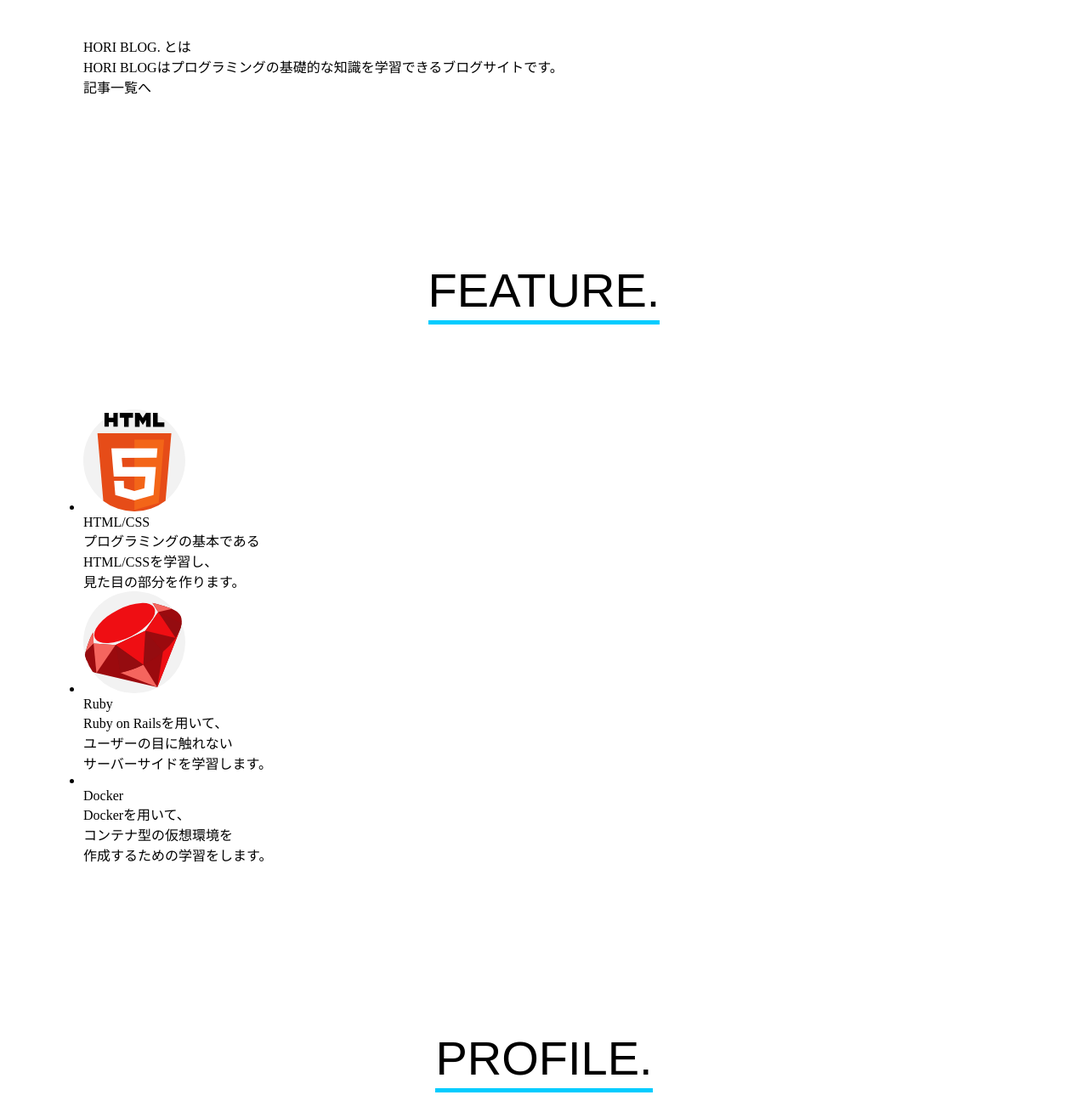
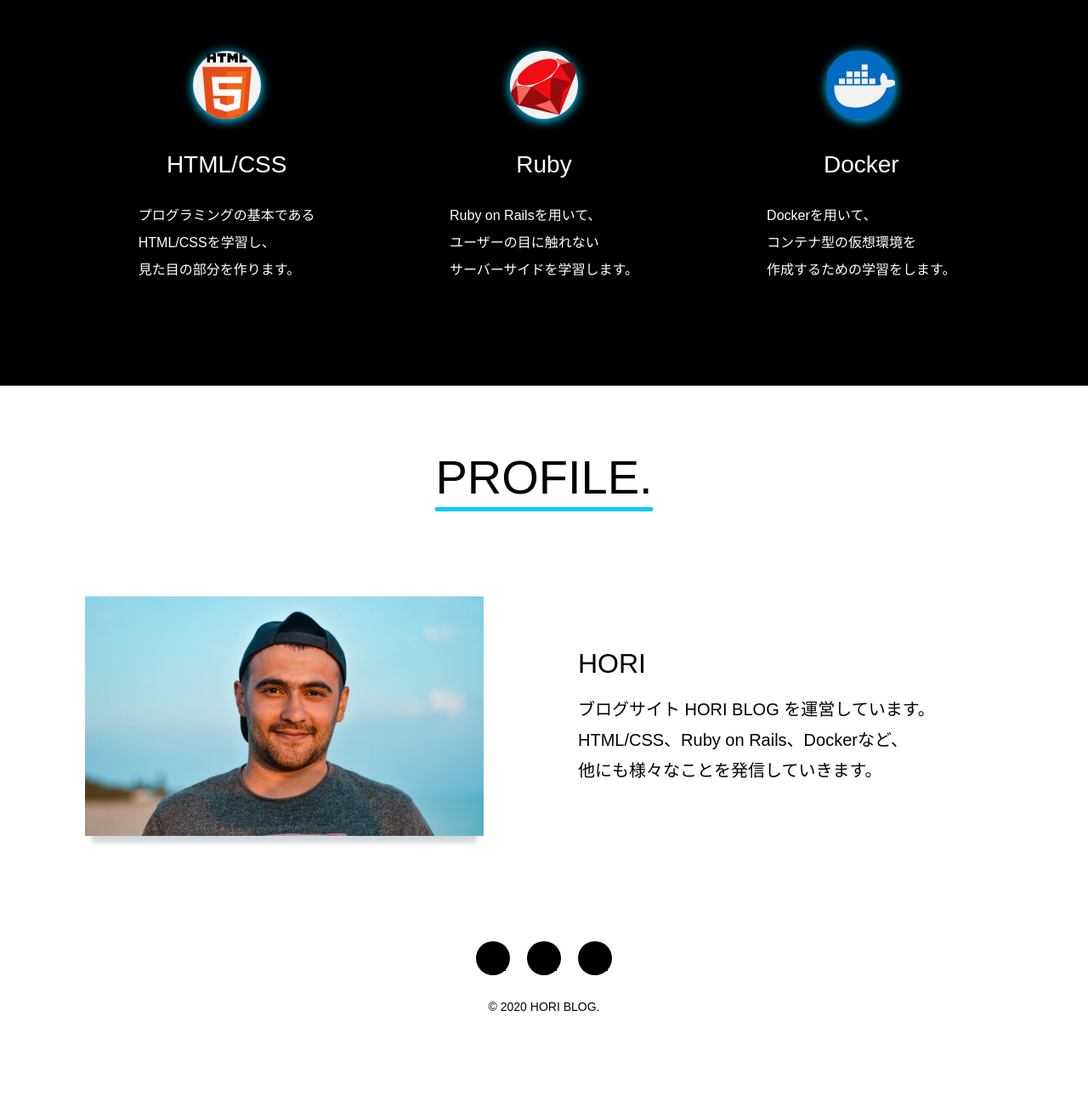
Before and after one commit to Yusuke-Horita/cording_1, a plain HTML site: page index.html in a window 1280 px wide. Shown: the part 1510-2799 px from the top of the page at 85% size. Drawn offline with Linux system fonts and the light colour scheme.

Commit message:
コーディング学習

```diff
--- /dev/null
+++ b/css/cssreset-min.css
@@ -0,0 +1,2 @@
+html{color:#000;background:#FFF}body,div,dl,dt,dd,ul,ol,li,h1,h2,h3,h4,h5,h6,pre,code,form,fieldset,legend,input,textarea,p,blockquote,th,td,xmp{margin:0;padding:0}table{border-collapse:collapse;border-spacing:0}fieldset,img{border:0}address,caption,cite,code,dfn,em,strong,th,var{font-style:normal;font-weight:normal}ol,ul{list-style:none}caption,th{text-align:left}h1,h2,h3,h4,h5,h6{font-size:100%;font-weight:normal}q:before,q:after{content:''}abbr,acronym{border:0;font-variant:normal}sup{vertical-align:text-top}sub{vertical-align:text-bottom}input,textarea,select{font-family:inherit;font-size:inherit;font-weight:inherit;*font-size:100%}legend{color:#000}#yui3-css-stamp.cssreset{display:none}
+input,select,textarea,button{outline:none;}body{color:#000;-webkit-text-size-adjust:100%;}img{max-width:100%;}*{box-sizing: border-box;}
--- a/css/style.css
+++ b/css/style.css
@@ -1,47 +1,42 @@
 @charset "utf-8";
-
-* {
-	margin: 0;
-	padding: 0;
-}
+@import url(https://fonts.googleapis.com/earlyaccess/notosansjapanese.css);
 
 a {
   color: #000;
   text-decoration: none;
 }
-
 .container {
-	max-width: 1084px;
+  max-width: 1160px;
   padding: 0 40px;
   margin: 0 auto;
 }
 
+
+/* ヘッダー */
 header {
   width: 100%;
   position: absolute;
   top: 0;
   left: 0;
 }
-
 header > .container {
-	height: 110px;
+  height: 100px;
   display: flex;
   align-items: center;
   max-width: none;
   padding: 0 60px;
 }
 
-/*ロゴ*/
+/* ロゴ */
 .area_logo_header .logo {
   display: block;
 }
-
 .area_logo_header img {
   height: 60px;
   vertical-align: bottom;
 }
 
-/*ヘッダーナビ*/
+/* ヘッダーナビ */
 .nav_header {
   margin: 0 0 0 auto;
 }
@@ -50,16 +45,13 @@ header > .container {
   align-items: center;
   margin: 0 -15px;
 }
-
 .list_nav_header > li {
   padding: 0 15px;
 }
-
 .list_nav_header a {
   color: #fff;
-	font: 500 18px/1em 'futura', 'noto sans japanese',sans-serif;
+  font: 400 18px/1em 'futura PT', 'noto sans japanese',sans-serif;
 }
-
 [class*="btn_ico"] {
   color: #fff;
   font: 400 18px/1em 'futura PT', 'noto sans japanese',sans-serif;
@@ -71,7 +63,6 @@ header > .container {
   box-shadow: 0px 7px 6px -4px rgba(16,61,72,.2);
   position: relative;
 }
-
 [class*="btn_ico"]:before {
   content: "";
   display: block;
@@ -85,17 +76,20 @@ header > .container {
   left: 15px;
   transform: translateY(-50%);
 }
-
 [class*="btn_ico"][class*="mail"]:before {
   background: url(../image/ico/ico_mail.svg);
 }
+/*[class*="btn_ico"][class*="youtube"]:before {
+  background: url(../image/ico/ico_sns_youtube.svg);
+}*/
 
-/*トップビュー*/
+
+
+/* トップビュー */
 .area_top_view {
   background: url(../image/bg/bg_view.jpg) no-repeat bottom center;
   background-size: cover;
 }
-
 .area_top_view > .container {
   height: 700px;
   display: flex;
@@ -103,13 +97,11 @@ header > .container {
   align-items: center;
   justify-content: center;
 }
-
 .area_top_view img {
   height: 60px;
   vertical-align: bottom;
 }
-
-.area_top_view .title {
+.area_top_view .ttl {
   color: #fff;
   font: 400 27px/1em 'futura PT', 'noto sans japanese',sans-serif;
   letter-spacing: .04em;
@@ -117,13 +109,12 @@ header > .container {
   padding: 0 0 0 40px;
   position: relative;
 }
-
-.area_top_view .title:before {
+.area_top_view .ttl:before {
   content: "";
   display: block;
   width: 30px;
   height: 30px;
-  background: url(../img/ico/ico_write.svg) no-repeat center center;
+  background: url(../image/ico/ico_write.svg) no-repeat center center;
   background-size: contain;
   position: absolute;
   top: 50%;
@@ -142,12 +133,12 @@ header > .container {
   display: flex;
   justify-content: center;
 }
-.head_home .title {
+.head_home .ttl {
   font: 500 56px/1em 'futura PT','noto sans japanese',sans-serif;
   padding: 0 0 12px;
   position: relative;
 }
-.head_home .title:after {
+.head_home .ttl:after {
   content: "";
   display: block;
   width: 100%;
@@ -157,3 +148,150 @@ header > .container {
   bottom: 0;
   left: 0;
 }
+
+/* 2分割レイアウト */
+.layout_2_div {
+  display: flex;
+  flex-wrap: wrap;
+  align-items: center;
+  margin: 0 -40px;
+}
+.layout_2_div > div {
+  width: 50%;
+  padding: 0 40px;
+}
+
+/* テキスト_ホーム */
+.text_home .ttl {
+  font: 500 32px/1em 'futura PT','noto sans japanese',sans-serif;
+  margin: 0 0 20px;
+}
+.text_home .description {
+  font: 300 20px/1.8em 'futura PT','noto sans japanese',sans-serif;
+}
+.text_home .btnarea {
+  margin: 30px 0 0;
+  display: flex;
+  align-items: center;
+}
+
+
+/* バックグラウンド */
+.bg_black {
+  color: #fff;
+  background: #000;
+}
+
+
+/* hirocode.とは */
+.area_home_about img {
+  transform:scale(1.1);
+  transform-origin: center center;
+}
+
+
+/* 特徴 */
+.list_feature {
+  display: flex;
+  flex-wrap: wrap;
+  margin: 0 -20px;
+}
+.list_feature > li {
+  width: 33.3333%;
+  padding: 0 20px;
+  display: flex;
+  flex-direction: column;
+  align-items: center;
+}
+.list_feature .img {
+  margin: 0 0 40px;
+  position: relative;
+  z-index: 1;
+}
+.list_feature .img:before {
+  content: "";
+  display: block;
+  width: 78px;
+  height: 78px;
+  border-radius: 50%;
+  background: blue;
+  box-shadow: 0px 2px 12px 2px rgba(0,204,255,1);
+  position: absolute;
+  top: 50%;
+  left: 50%;
+  z-index: -1;
+  transform: translate(-50% , -50%);
+}
+.list_feature img {
+  width: 80px;
+  height: 80px;
+  vertical-align: bottom;
+}
+.list_feature .ttl {
+  font: 500 28px/1em 'futura PT','noto sans japanese',sans-serif;
+  margin: 0 0 30px;
+}
+.list_feature .description {
+  font: 200 16px/2em 'noto sans japanese',sans-serif;
+}
+
+/* プロフィール */
+.area_home_profile img {
+  box-shadow: 0px 16px 6px -8px rgba(16,61,72,.2);
+}
+
+
+/* フッター */
+footer > .container {
+  padding: 0 0 80px;
+  display: flex;
+  flex-direction: column;
+  align-items: center;
+}
+
+/* snsリスト */
+.list_sns {
+  display: flex;
+  flex-wrap: wrap;
+  align-items: center;
+  margin: 0 -10px;
+}
+.list_sns > li {
+  padding: 0 10px;
+}
+.list_sns a {
+  display: block;
+  width: 40px;
+  height: 40px;
+  background: #000;
+  border-radius: 50%;
+  position: relative;
+}
+.list_sns a:before {
+  content: "";
+  display: block;
+  width: 30px;
+  height: 30px;
+  background-size: contain;
+  background-repeat: no-repeat;
+  background-position: center center;
+  position: absolute;
+  top: 50%;
+  left: 50%;
+  transform: translate(-50% , -50%);
+}
+.list_sns .twitter a:before {
+  background: url(../image/ico/ico_sns_twitter.svg);
+}
+.list_sns .instagram a:before {
+  background: url(../image/ico/ico_sns_instagram.svg);
+}
+.list_sns .facebook a:before {
+  background: url(../image/ico/ico_sns_facebook.svg);
+}
+
+
+.copyright {
+  font: 300 14px/1em 'futura PT','noto sans japanese',sans-serif;
+  margin: 30px 0 0;
+}
--- a/index.html
+++ b/index.html
@@ -1,17 +1,18 @@
 <!DOCTYPE html>
 <html lang="ja">
   <head>
-	<meta charset="UTF-8">
-	<meta name="viewport" content="width=device-width, initial-scale=1.0">
-	<title>cording_1</title>
+    <meta charset="utf-8">
+    <meta name="description" content="">
+    <title>コーディング</title>
+    <link rel="stylesheet" href="css/cssreset-min.css">
     <link rel="stylesheet" href="css/style.css">
   </head>
   <body>
     <header>
       <div class="container">
         <div class="area_logo_header">
-				<a class="logo" href="">
-					<img src="image/logo/logo.svg" alt="">
+          <a href="" class="logo">
+            <img src="image/logo/logo.svg">
           </a>
         </div>
         <nav class="nav_header">
@@ -19,7 +20,7 @@
             <li><a href="">ABOUT.</a></li>
             <li><a href="">FEATURE.</a></li>
             <li><a href="">PROFILE.</a></li>
-					<li><a class="btn_ico_mail" href="">CONTACT</a></li>
+            <li><a class="btn_ico_mail" href="">CONTACT.</a></li>
           </ul>
         </nav>
       </div>
@@ -27,26 +28,26 @@
     <main>
       <div class="area_top_view">
         <div class="container">
-				<img src="image/logo/logo_title.svg" alt="">
-				<p class="title">Programing blog</p>
+          <img src="image/logo/logo_title.svg">
+          <p class="ttl">Programing blog</p>
         </div>
       </div>
       <!-- ABOUT -->
       <section class="area_home_about">
         <div class="container">
           <div class="head_home">
-					<h2 class="title">ABOUT.</h2>
+            <h2 class="ttl">ABOUT.</h2>
           </div>
           <div class="body_home">
             <div class="layout_2_div">
               <div class="img">
-							<img src="image/img/img_macbook.png" alt="">
+                <img src="image/img/img_macbook.png">
               </div>
               <div class="text_home">
-							<p class="title">HORI BLOG. とは</p>
-							<p class="description">HORI BLOGはプログラミングの基礎的な知識を学習できるブログサイトです。</p>
+                <p class="ttl">HORI BLOG.とは</p>
+                <p class="description">HORI BLOGはプログラミングの<br>基礎的な知識を学習できるブログサイトです。</p>
                 <div class="btnarea">
-								<a href="">記事一覧へ</a>
+                  <a href="" class="btn_ico">記事一覧へ</a>
                 </div>
               </div>
             </div>
@@ -54,26 +55,32 @@
         </div>
       </section>
       <!-- FEATURE -->
-		<section class="area_home_feature">
+      <section class="area_home_feature bg_black">
         <div class="container">
           <div class="head_home">
-					<h2 class="title">FEATURE.</h2>
+            <h2 class="ttl">FEATURE.</h2>
           </div>
           <div class="body_home">
             <ul class="list_feature">
               <li>
-							<img src="image/ico/feature_ico_html.svg" alt="">
-							<p class="title">HTML/CSS</p>
+                <div class="img">
+                  <img src="image/ico/feature_ico_html.svg">
+                </div>
+                <p class="ttl">HTML/CSS</p>
                 <p class="description">プログラミングの基本である<br>HTML/CSSを学習し、<br>見た目の部分を作ります。</p>
               </li>
               <li>
-							<img src="image/ico/feature_ico_ruby.svg" alt="">
-							<p class="title">Ruby</p>
+                <div class="img">
+                  <img src="image/ico/feature_ico_ruby.svg">
+                </div>
+                <p class="ttl">Ruby</p>
                 <p class="description">Ruby on Railsを用いて、<br>ユーザーの目に触れない<br>サーバーサイドを学習します。</p>
               </li>
               <li>
-							<img src="image/feature_ico_docker.svg" alt="">
-							<p class="title">Docker</p>
+                <div class="img">
+                  <img src="image/ico/feature_ico_docker.svg">
+                </div>
+                <p class="ttl">Docker</p>
                 <p class="description">Dockerを用いて、<br>コンテナ型の仮想環境を<br>作成するための学習をします。</p>
               </li>
             </ul>
@@ -84,16 +91,16 @@
       <section class="area_home_profile">
         <div class="container">
           <div class="head_home">
-					<h2 class="title">PROFILE.</h2>
+            <h2 class="ttl">PROFILE.</h2>
           </div>
           <div class="body_home">
             <div class="layout_2_div">
               <div class="img">
-							<img src="image/img/img_profile.jpg" alt="">
+                <img src="image/img/img_profile.jpg">
               </div>
               <div class="text_home">
-							<p class="title">HORI</p>
-							<p class="description">ブログサイト HORI BLOG を運営しています。HTML/CSS、Ruby on Rails、Dockerなど、他にも様々なことを発信していきます。</p>
+                <p class="ttl">HORI</p>
+                <p class="description">ブログサイト HORI BLOG を運営しています。<br>HTML/CSS、Ruby on Rails、Dockerなど、<br>他にも様々なことを発信していきます。</p>
               </div>
             </div>
           </div>
@@ -102,12 +109,12 @@
     </main>
     <footer>
       <div class="container">
-			<ul>
+        <ul class="list_sns">
           <li class="twitter"><a href=""></a></li>
-				<li><a href="instagram"></a></li>
-				<li><a href="facebook"></a></li>
+          <li class="instagram"><a href=""></a></li>
+          <li class="facebook"><a href=""></a></li>
         </ul>
-			<p class="copyright">©2020 HORI BLOG.</p>
+        <p class="copyright">© 2020 HORI BLOG.</p>
       </div>
     </footer>
   </body>
```
Lines whose indentation alone changed are shown as unchanged.
